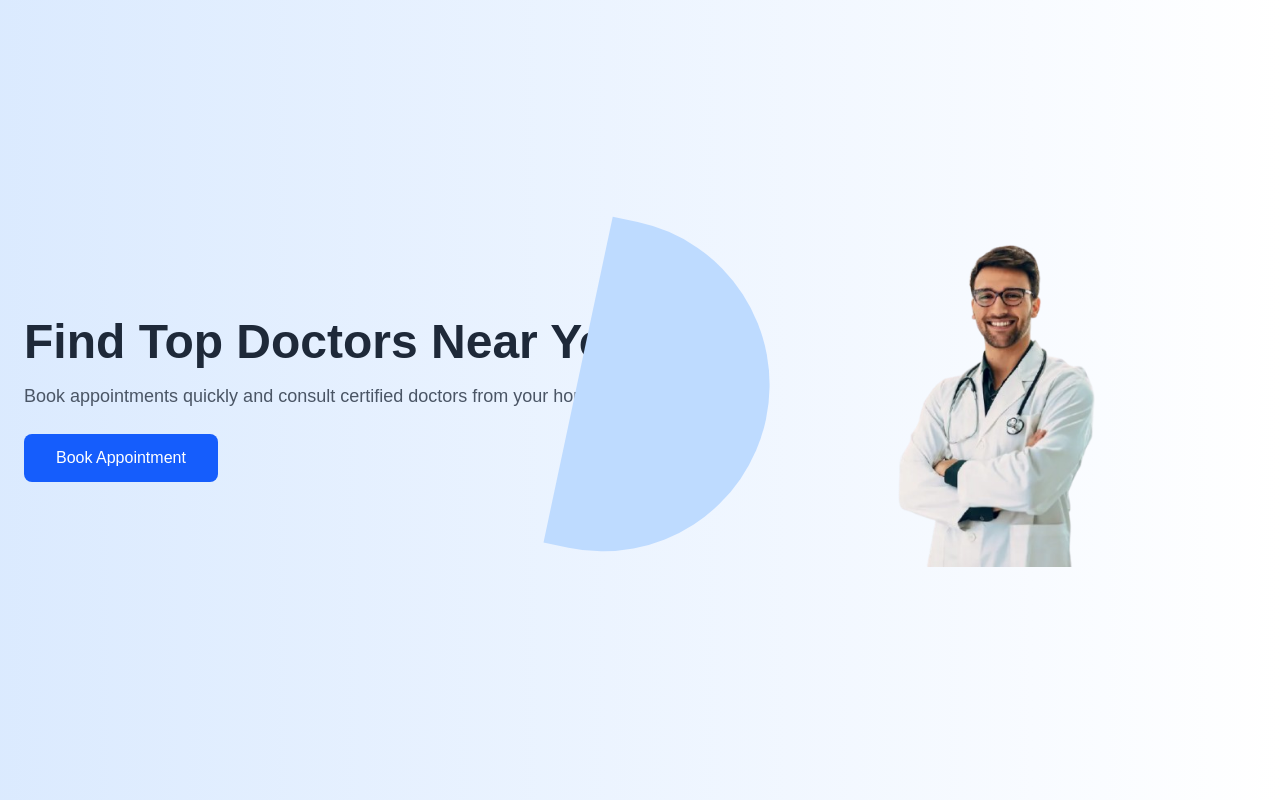
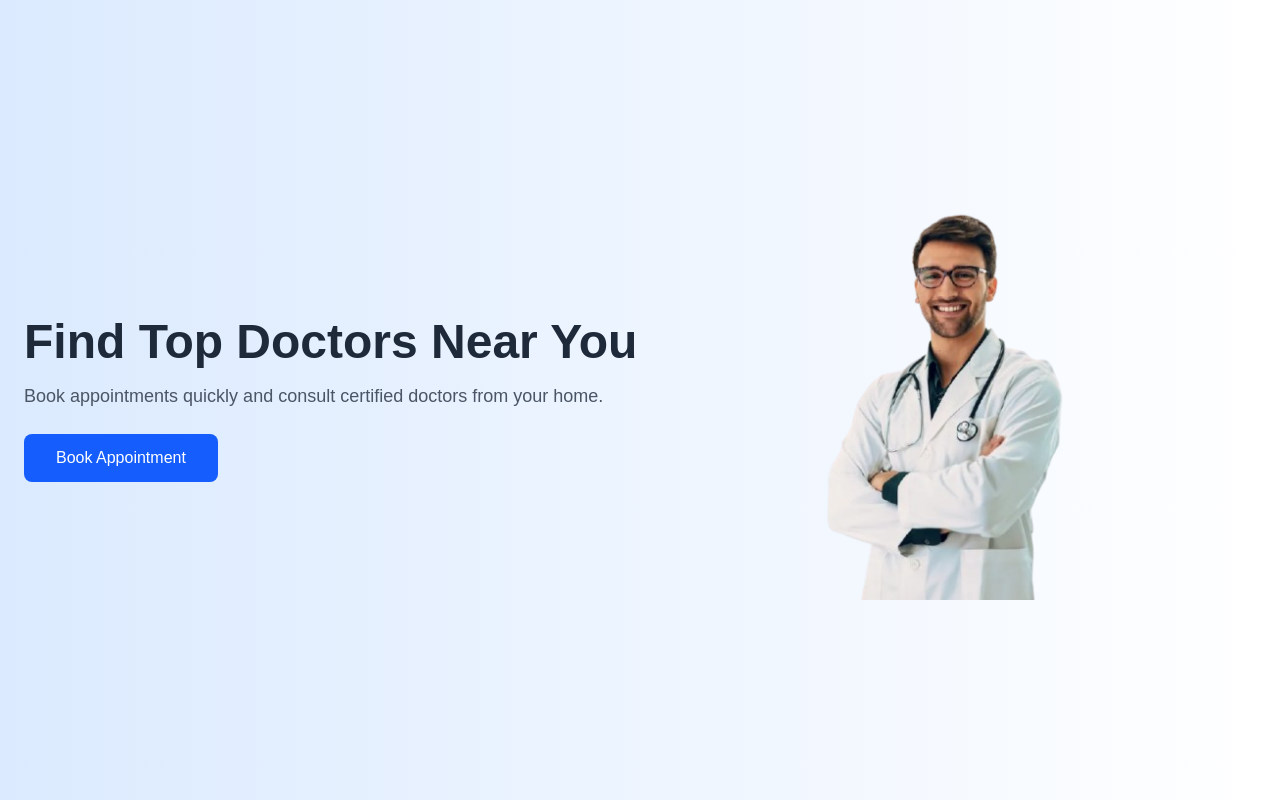
Before and after one commit to MdMasumHossain5555/doctor_apoinment, a Next.js app: page / in a window 1280 px wide. Shown: the top 800 px of the page. Built offline with nearby package versions, Linux system fonts and the light colour scheme.

Commit message:
remove a div

```diff
--- a/src/app/page.js
+++ b/src/app/page.js
@@ -37,7 +37,7 @@ export default function Home() {
                 <h1 className="text-5xl font-bold text-gray-800 mb-4">
                   Find Top Doctors Near You
                 </h1>
-                <p className="text-gray-600 mb-6 text-lg">
+                <p className="text-gray-600  mb-6 text-lg">
                   Book appointments quickly and consult certified doctors from
                   your home.
                 </p>
@@ -58,12 +58,12 @@ export default function Home() {
 
               {/* Image */}
               <div className="md:w-1/2 flex justify-center md:justify-end mt-8 md:mt-0 relative">
-                <div className="absolute -left-16 top-0 w-48 h-full bg-blue-200 rounded-r-full transform rotate-12 hidden md:block"></div>
+                {/* <div className="absolute -left-16 top-0 w-48 h-full bg-blue-200 rounded-r-full transform rotate-12 hidden md:block"></div> */}
                 <Image
                   src={doctorImg}
                   alt="Doctor"
-                  width={500}
-                  height={500}
+                  width={600}
+                  height={600}
                   className="rounded-lg  relative z-10"
                 />
               </div>
```
